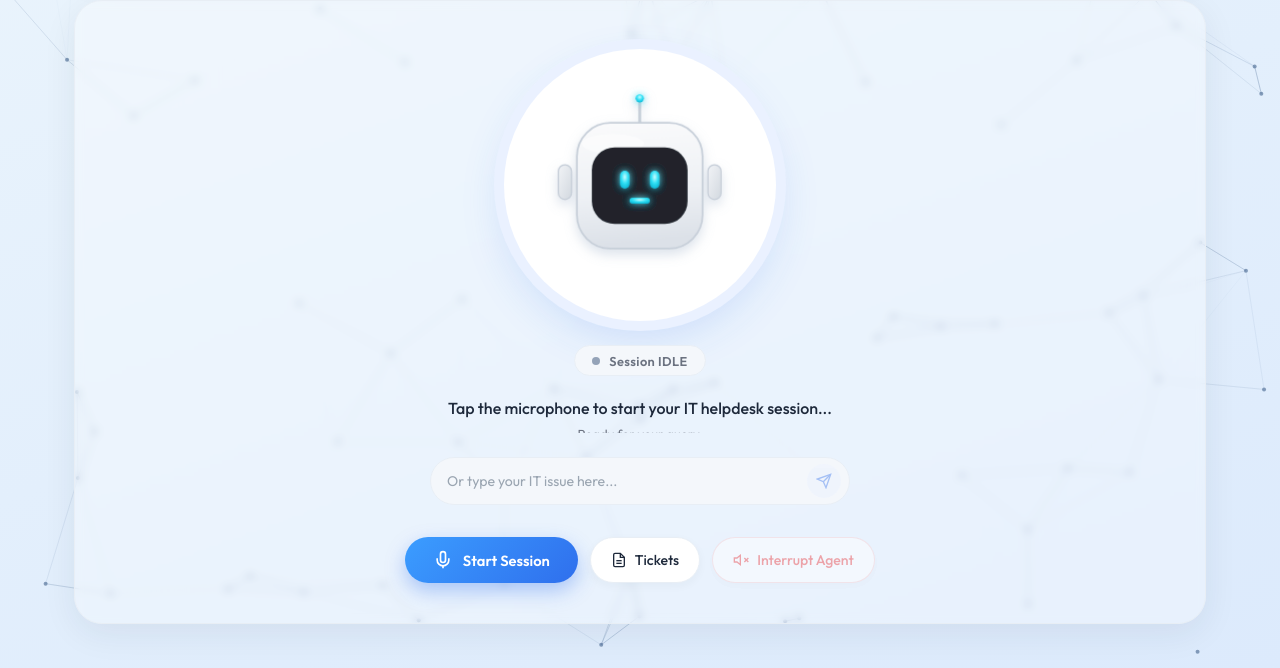
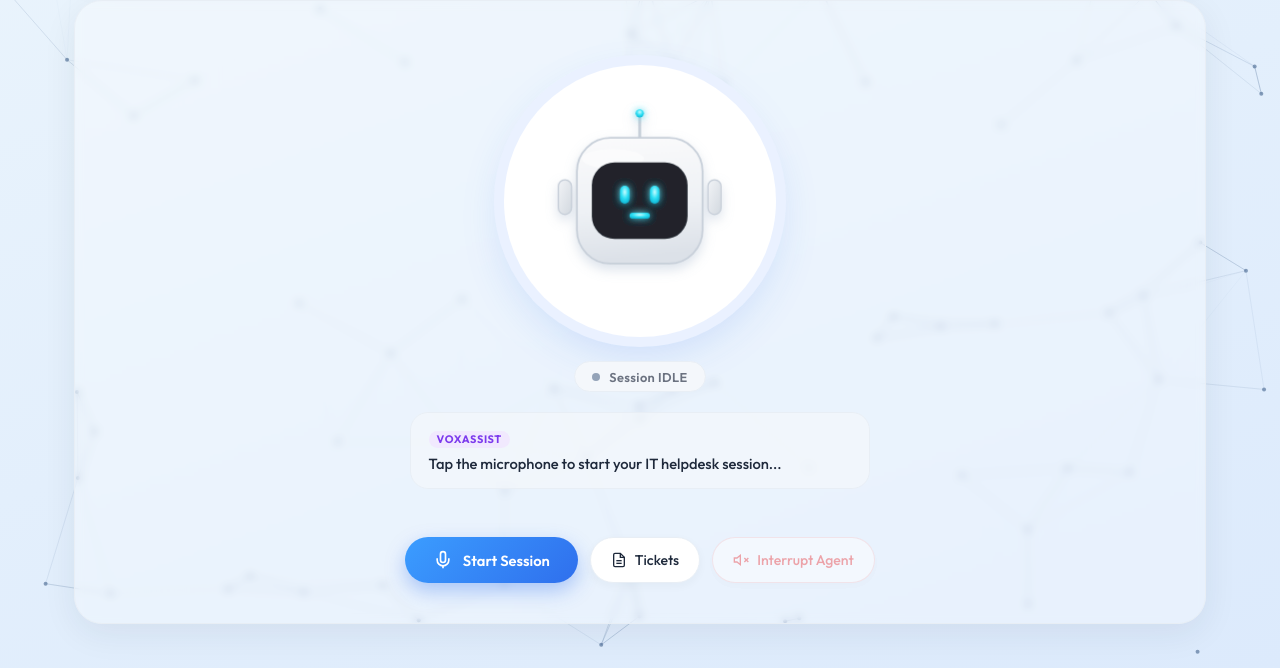
Before and after one commit to RajaThapak/VoxAssist, a plain HTML site: page frontend/index.html in a window 1280 px wide. Shown: the part 132-800 px from the top of the page. Drawn offline with Linux system fonts and the light colour scheme.

Commit message:
Replace text input with dual conversation caption card, then simplify to agent-only caption

```diff
--- a/frontend/app.js
+++ b/frontend/app.js
@@ -33,15 +33,12 @@ const ticketsModal = document.getElementById('ticketsModal');
 const closeTicketsBtn = document.getElementById('closeTicketsBtn');
 const ticketsList = document.getElementById('ticketsList');
 
-const userInput = document.getElementById('userInput');
-const sendBtn = document.getElementById('sendBtn');
-
 const connStatus = document.getElementById('connStatus');
 const faceGlow = document.getElementById('faceGlow');
 const statePill = document.getElementById('statePill');
 const stateDot = document.getElementById('stateDot');
 const stateLabel = document.getElementById('stateLabel');
-const captionText = document.getElementById('captionText');
+const agentCaptionText = document.getElementById('agentCaptionText');
 
 const leftPupil = document.getElementById('leftPupil');
 const rightPupil = document.getElementById('rightPupil');
@@ -260,28 +257,6 @@ function initEvents() {
     interruptBtn.addEventListener('click', triggerBargeIn);
     ticketsBtn.addEventListener('click', loadAndShowTickets);
     closeTicketsBtn.addEventListener('click', () => ticketsModal.hidden = true);
-
-    sendBtn.addEventListener('click', handleUserTextInput);
-    userInput.addEventListener('keydown', (e) => {
-        if (e.key === 'Enter') handleUserTextInput();
-    });
-}
-
-function handleUserTextInput() {
-    const text = userInput.value.trim();
-    if (text && ws && ws.readyState === WebSocket.OPEN) {
-        if (isSpeakingAudio) {
-            triggerBargeIn();
-        }
-
-        conversationLang = detectTextLang(text);
-        captionText.textContent = `You: "${text}"`;
-        ws.send(JSON.stringify({
-            type: 'user_speech',
-            text: text
-        }));
-        userInput.value = '';
-    }
 }
 
 // WebSocket Connection
@@ -299,8 +274,6 @@ function connectWebSocket() {
         micBtn.classList.add('active');
         micBtnText.textContent = 'End Session';
         interruptBtn.disabled = false;
-        userInput.disabled = false;
-        sendBtn.disabled = false;
     };
 
     ws.onmessage = (event) => {
@@ -315,8 +288,6 @@ function connectWebSocket() {
         micBtn.classList.remove('active');
         micBtnText.textContent = 'Start Session';
         interruptBtn.disabled = true;
-        userInput.disabled = true;
-        sendBtn.disabled = true;
         updateState('idle');
         stopSpeechListening();
         window.speechSynthesis.cancel();
@@ -342,7 +313,7 @@ function toggleSession() {
 function onAgentSpeechComplete() {
     if (pendingSessionEnd) {
         pendingSessionEnd = false;
-        captionText.textContent = 'Session ended. Tap Start Session to begin again.';
+        agentCaptionText.textContent = 'Session ended. Tap Start Session to begin again.';
         updateState('idle');
         if (ws) ws.close();
         return;
@@ -380,7 +351,7 @@ function playNextInQueue() {
     isPlayingQueue = true;
     const segment = ttsQueue.shift();
     lastBotSpokenText = segment.text.toLowerCase();
-    captionText.textContent = `VoxAssist: "${segment.text}"`;
+    agentCaptionText.textContent = segment.text;
     conversationLang = detectTextLang(segment.text);
     updateState('speaking');
 
@@ -400,7 +371,7 @@ function handleServerEvent(event) {
             lastBotSpokenText = event.greeting.toLowerCase();
             conversationLang = detectTextLang(event.greeting);
             updateState('speaking');
-            captionText.textContent = `VoxAssist: "${event.greeting}"`;
+            agentCaptionText.textContent = event.greeting;
             if (event.audio_base64) {
                 playRimeAudio(event.audio_base64, event.mime, () => {
                     updateState('listening');
@@ -445,9 +416,6 @@ function handleServerEvent(event) {
             if (event.state === 'thinking') {
                 resetTtsQueue();
             }
-            if (event.user_text) {
-                captionText.textContent = `You: "${event.user_text}"`;
-            }
             if (event.state === 'listening' && !isSpeakingAudio) {
                 setTimeout(() => startSpeechListening(), 500);
             }
@@ -475,10 +443,10 @@ function updateState(state) {
     }
 
     if (state === 'interrupted') {
-        captionText.textContent = '⚡ Interrupted! Listening for your response...';
+        agentCaptionText.textContent = '⚡ Interrupted! Listening for your response...';
         triggerBargeInVisuals();
     } else if (state === 'escalating') {
-        captionText.textContent = 'Opening an IT Support Escalation Ticket...';
+        agentCaptionText.textContent = 'Opening an IT Support Escalation Ticket...';
     }
 }
 
@@ -543,7 +511,6 @@ function initSpeechRecognition() {
                 }
 
                 if (ws && ws.readyState === WebSocket.OPEN) {
-                    captionText.textContent = `You: "${cleanText}"`;
                     ws.send(JSON.stringify({
                         type: 'user_speech',
                         text: cleanText
--- a/frontend/index.html
+++ b/frontend/index.html
@@ -115,22 +115,13 @@
                     <span class="state-label" id="stateLabel">Session IDLE</span>
                 </div>
 
-                <!-- Live Speech Caption Overlay -->
-                <div class="caption-container" id="captionContainer">
-                    <p class="caption-text" id="captionText">Tap the microphone to start your IT helpdesk session...</p>
-                    <p class="caption-subtext">Ready for your query.</p>
+                <!-- Live Speech Caption Card -->
+                <div class="caption-card" id="captionContainer">
+                    <div class="caption-row">
+                        <span class="caption-label caption-label-agent">VoxAssist</span>
+                        <p class="caption-text" id="agentCaptionText">Tap the microphone to start your IT helpdesk session...</p>
+                    </div>
                 </div>
-            </div>
-
-            <!-- Interactive Input Bar (type instead of speak) -->
-            <div class="chat-input-bar">
-                <input type="text" id="userInput" placeholder="Or type your IT issue here..." disabled autocomplete="off">
-                <button id="sendBtn" class="send-button" disabled title="Send Message">
-                    <svg width="16" height="16" viewBox="0 0 24 24" fill="none" stroke="currentColor" stroke-width="2">
-                        <line x1="22" y1="2" x2="11" y2="13"></line>
-                        <polygon points="22 2 15 22 11 13 2 9 22 2"></polygon>
-                    </svg>
-                </button>
             </div>
 
             <!-- Bottom Controls -->
--- a/frontend/styles.css
+++ b/frontend/styles.css
@@ -337,79 +337,50 @@ body {
     color: var(--text-muted);
 }
 
-.caption-container {
+/* Conversation Caption Card — shows the last thing the user said and the last
+   thing the agent said as two distinct rows, instead of one line that gets
+   overwritten by whichever side spoke most recently. */
+.caption-card {
     margin-top: 1.25rem;
-    max-width: 420px;
-    max-height: 18vh;
+    width: 100%;
+    max-width: 460px;
+    max-height: 22vh;
     overflow-y: auto;
-    text-align: center;
+    flex-shrink: 0;
+    display: flex;
+    flex-direction: column;
+    gap: 0.6rem;
+    background: rgba(244, 247, 251, 0.65);
+    border: 1px solid var(--card-border);
+    border-radius: 18px;
+    padding: 0.9rem 1.1rem;
+}
+
+.caption-row {
+    text-align: left;
+}
+
+.caption-label {
+    display: inline-block;
+    font-size: 0.68rem;
+    font-weight: 700;
+    letter-spacing: 0.06em;
+    text-transform: uppercase;
+    padding: 0.1rem 0.5rem;
+    border-radius: 99px;
+    margin-bottom: 0.3rem;
+}
+
+.caption-label-agent {
+    color: #7c3aed;
+    background: #f1e9fe;
 }
 
 .caption-text {
-    font-size: 1rem;
+    font-size: 0.92rem;
     font-weight: 500;
     color: var(--text-main);
-    line-height: 1.5;
-}
-
-.caption-subtext {
-    margin-top: 0.35rem;
-    font-size: 0.82rem;
-    color: var(--text-muted);
-}
-
-/* Chat Input Bar */
-.chat-input-bar {
-    display: flex;
-    flex-shrink: 0;
-    gap: 0.5rem;
-    width: 100%;
-    max-width: 420px;
-    background: #f4f7fb;
-    border: 1px solid var(--card-border);
-    padding: 0.4rem 0.5rem 0.4rem 1rem;
-    border-radius: 99px;
-    margin-top: 1.5rem;
-}
-
-.chat-input-bar input {
-    flex: 1;
-    background: transparent;
-    border: none;
-    outline: none;
-    color: var(--text-main);
-    font-family: var(--font-sans);
-    font-size: 0.88rem;
-    padding: 0.35rem 0;
-}
-
-.chat-input-bar input::placeholder {
-    color: #9aa5b1;
-}
-
-.send-button {
-    background: var(--accent-blue-light);
-    border: none;
-    color: var(--accent-blue);
-    width: 34px;
-    height: 34px;
-    border-radius: 50%;
-    display: flex;
-    align-items: center;
-    justify-content: center;
-    cursor: pointer;
-    transition: all 0.2s ease;
-    flex-shrink: 0;
-}
-
-.send-button:hover:not(:disabled) {
-    background: var(--accent-blue);
-    color: #fff;
-}
-
-.send-button:disabled {
-    opacity: 0.4;
-    cursor: not-allowed;
+    line-height: 1.45;
 }
 
 /* Controls Bar */
```
